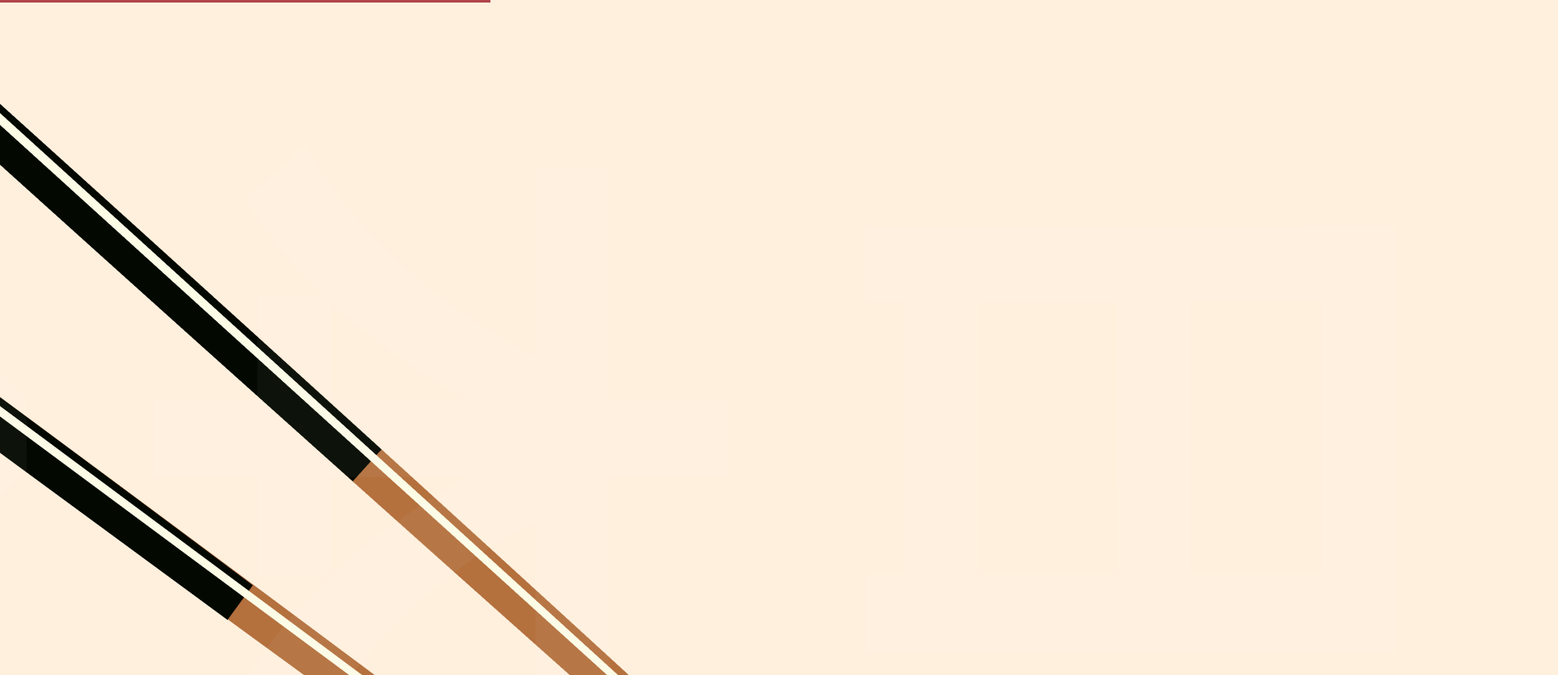
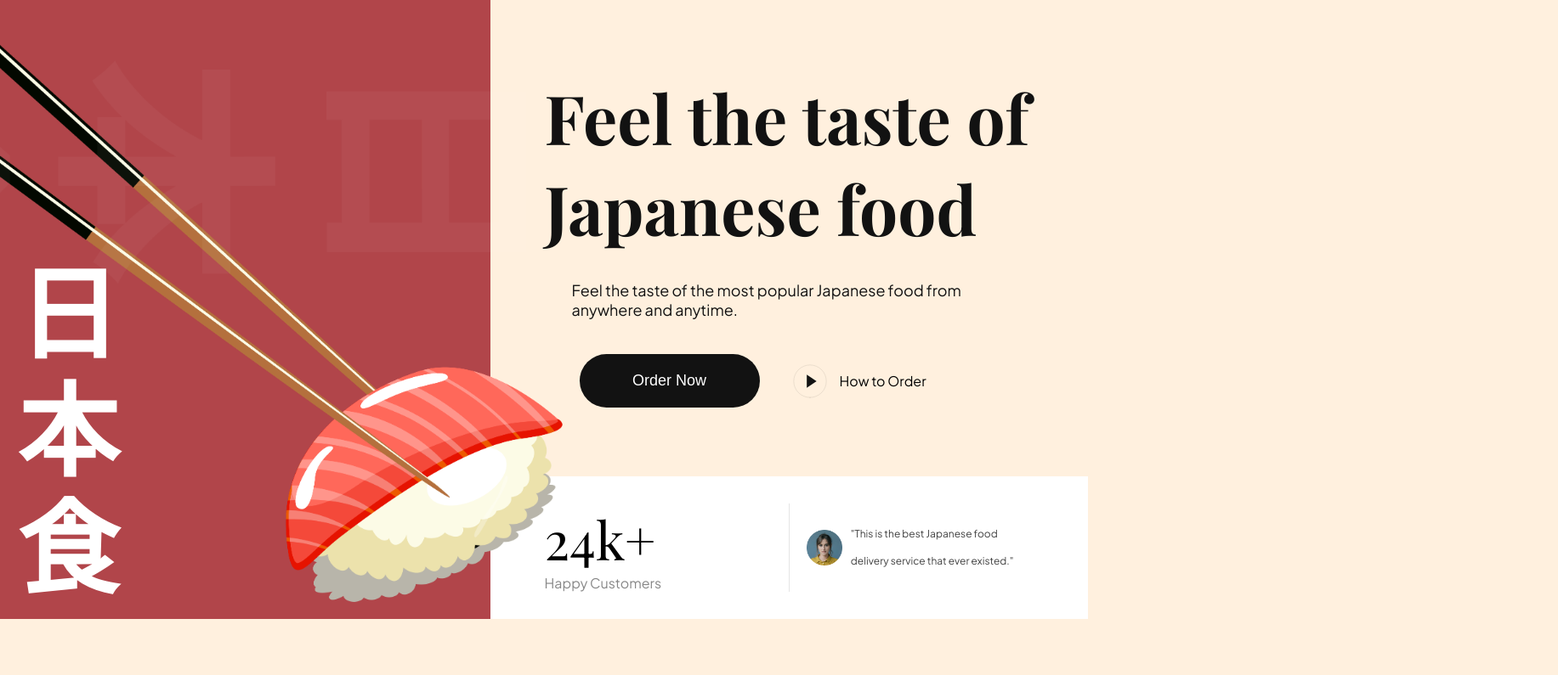
Before and after one commit to Panagopulos/Sushi-restaurant-Kosika, a website built with Vite: page index.html in a window 1280 px wide. Shown: the part 69-864 px from the top of the page at 85% size, 1833 px wide, since content can reach past the window. After the commit the page ends 800 px from the top, so only its background shows below. Built offline with nearby package versions, Linux system fonts and the light colour scheme.

Commit message:
Create a hero section, style hero section. Change flex in header to 1.236

```diff
--- /dev/null
+++ b/css/sections/hero.css
@@ -0,0 +1,168 @@
+.hero {
+    display: flex;
+    min-height: calc(100vh - 74px);
+    overflow: hidden;
+}
+
+.hero-image {
+    flex: 1;
+    display: flex;
+    flex-direction: column;
+    position: relative;
+    z-index: 5;
+}
+
+.hero-image img {
+    width: 120%;
+    height: 100%;
+    object-fit: contain;
+}
+
+.hero-image__overlay {
+    position: absolute;
+    inset: 0;
+    width: 100%;
+    background-color: var(--primary-color);
+    z-index: -1;
+}
+
+.hero-image h2 {
+    position: absolute;
+    bottom: 0;
+    padding: 20px;
+
+    font-family: var(--playfair-display);
+    font-weight: 700;
+    font-size: 120px;
+    line-height: 138px;
+    color: #fff;
+}
+
+.hero-content {
+    flex: 1.22;
+    display: flex;
+    justify-content: space-between;
+    flex-direction: column;
+}
+
+.hero-content-info {
+    padding: 64px;
+    flex: 1;
+    display: flex;
+    justify-content: center;
+    flex-direction: column;
+}
+
+.hero-content-info h1 {
+    font-size: 80px;
+    font-weight: 600px;
+    font-family: var(--playfair-display);
+    color: var(--secondary-color);
+}
+
+.hero-content-info p {
+    margin: 32px 0 0 32px;
+    font-family: var(--plus-jakarta-sans);
+    color: var(--secondary-color);
+    font-size: 18px;
+    font-weight: 400;
+}
+
+.hero-content__buttons {
+    margin: 41px 0 0 41px;
+    display: flex;
+    flex-wrap: wrap;
+    gap: 36px;
+}
+
+.hero-content__order-button {
+    padding: 20px;
+    border-radius: 36px;
+    min-width: 212px;
+    outline: none;
+    border: none;
+    background: var(--secondary-color);
+
+    cursor: pointer;
+
+    color: #fff;
+    font-weight: 500;
+    font-size: 18px;
+    line-height: 23px;
+
+}
+
+.hero-content__play-button {
+    border:none;
+    outline: none;
+    background: transparent;
+
+    display: flex;
+    align-items: center;
+
+    font-size: 16px;
+    line-height: 19px;
+    color: var(--black-200);
+    font-family: var(--plus-jakarta-sans);
+
+    cursor: pointer;
+}
+
+.hero-content__play-button img {
+    margin-right: 12px;
+    width: 46px;
+    height: 46px;
+    object-fit: contain;
+}
+
+.hero-content__testimonial {
+    padding: 32px 64px;
+    display: flex;
+    flex-wrap: wrap;
+    gap: 20px;
+    background-color: var(--color-white);
+}
+
+.hero-content__customer {
+    flex: 1;
+    gap: 10px;
+}
+
+.hero-content__customer h4 {
+    font-size: 62px;
+    font-weight: 400;
+    font-family: var(--playfair-display);
+}
+.hero-content__customer p {
+    font-size: 16px;
+    font-weight: 400;
+    font-family: var(--plus-jakarta-sans);
+    color: var(--secondary-color);
+    opacity: 0.5;
+}
+
+.hero-content__review {
+    flex: 1;
+    display: flex;
+    align-items: center;
+    gap: 10px;
+
+    padding-left: 20px;
+    border-left: 1px solid rgba(2, 2, 2, 0.1);
+    min-width: 200px;
+}
+
+.hero-content__review img {
+    width: 42px;
+    height: 42px;
+    object-fit: contain;
+}
+
+.hero-content__review p {
+    font-size: 12px;
+    font-weight: 400;
+    line-height: 32px;
+    font-family: var(--plus-jakarta-sans);
+    color: var(--secondary-color);
+    opacity: 0.8;
+}
--- a/css/style.css
+++ b/css/style.css
@@ -3,13 +3,12 @@
 
 /* other css file imports */
 @import url("sections/header.css");
-/*@import url("sections/hero.css");
+@import url("sections/hero.css");
 @import url("sections/about.css");
 @import url("sections/popular.css");
 @import url("sections/trending.css");
 @import url("sections/subscribe.css");
-@import url("sections/footer.css"); */
-
+@import url("sections/footer.css");
 /* CSS variables for reusablity across all files (including above imported) */
 :root {
     --playfair-display: "Playfair Display", serif;
--- a/index.html
+++ b/index.html
@@ -49,13 +49,46 @@
       <img
       src="assets/sushi-1.png"
       alt="sushi">
-    </div>
     <h2 data-aos="fade-up">
       日 <br />
       本 <br />
       食
     </h2>
-  </section>
+
+    <div class="hero-image__overlay"></div>
+   </div>
+
+   <div class="hero-content">
+    <div class="hero-content-info" data-aos="fade-left">
+      <h1>Feel the taste of Japanese food</h1>
+      <p>Feel the taste of the most popular Japanese food from anywhere and anytime.</p>
+
+      <div class="hero-content__buttons">
+        <button class="hero-content__order-button">Order Now</button>
+        <button class="hero-content__play-button">
+          <img src="assets/play-circle.svg" alt="play" />
+          How to Order
+        </button>
+      </div>
+    </div>
+
+    <div class="hero-content__testimonial" data-aos="fade-up">
+      <div class="hero-content__customer flex-center">
+        <h4>24<span>k+</span></h4>
+        <p>Happy Customers</p>
+      </div>
+
+      <div class="hero-content__review">
+        <img src="assets/user.png" alt="user" />
+        <p>"This is the best Japanese food delivery service that ever existed."</p>
+      </div>
+    </div>
+  </div>
+</section>
+
+
+
+
 
 
 
```
Also changed, not shown: css/sections/about.css (added), css/sections/footer.css (added), css/sections/popular.css (added), css/sections/subscribe.css (added), css/sections/trending.css (added).
